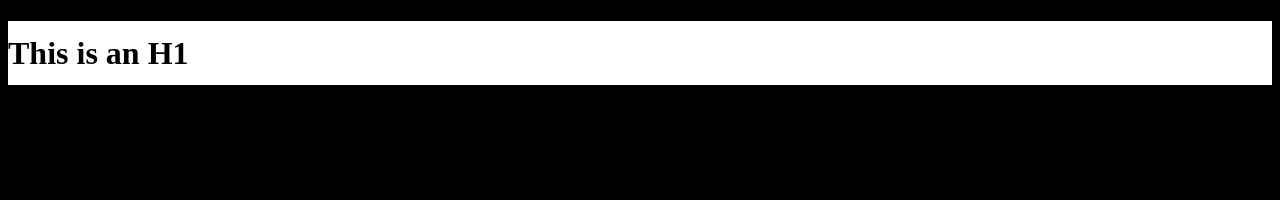
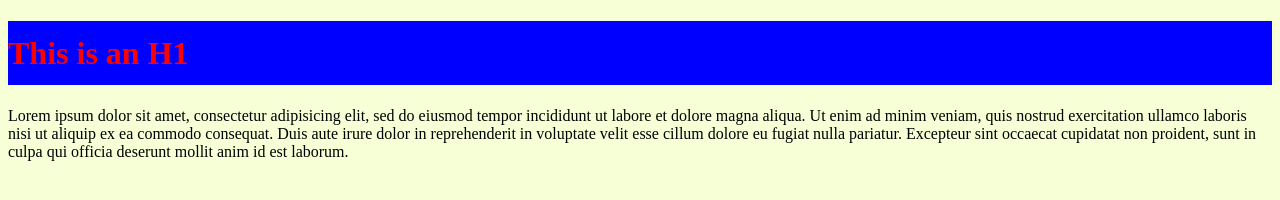
Before and after one commit to DMZimo/git-one, a plain HTML site: page index.html in a window 1280 px wide. Drawn offline with Linux system fonts and the light colour scheme.

Commit message:
Tutorial commint Vid 8

```diff
--- a/index.html
+++ b/index.html
@@ -7,5 +7,6 @@
   </head>
   <body>
     <h1>This is an H1</h1>
+    <p>Lorem ipsum dolor sit amet, consectetur adipisicing elit, sed do eiusmod tempor incididunt ut labore et dolore magna aliqua. Ut enim ad minim veniam, quis nostrud exercitation ullamco laboris nisi ut aliquip ex ea commodo consequat. Duis aute irure dolor in reprehenderit in voluptate velit esse cillum dolore eu fugiat nulla pariatur. Excepteur sint occaecat cupidatat non proident, sunt in culpa qui officia deserunt mollit anim id est laborum.</p>
   </body>
 </html>
--- a/styles.css
+++ b/styles.css
@@ -1,7 +1,8 @@
 body{
-  background-color: black;
+  background-color: #f7ffd6;
 }
 h1{
-  background-color: white;
+  background-color: blue;
+  color: red;
   line-height: 2em;
 }
```
